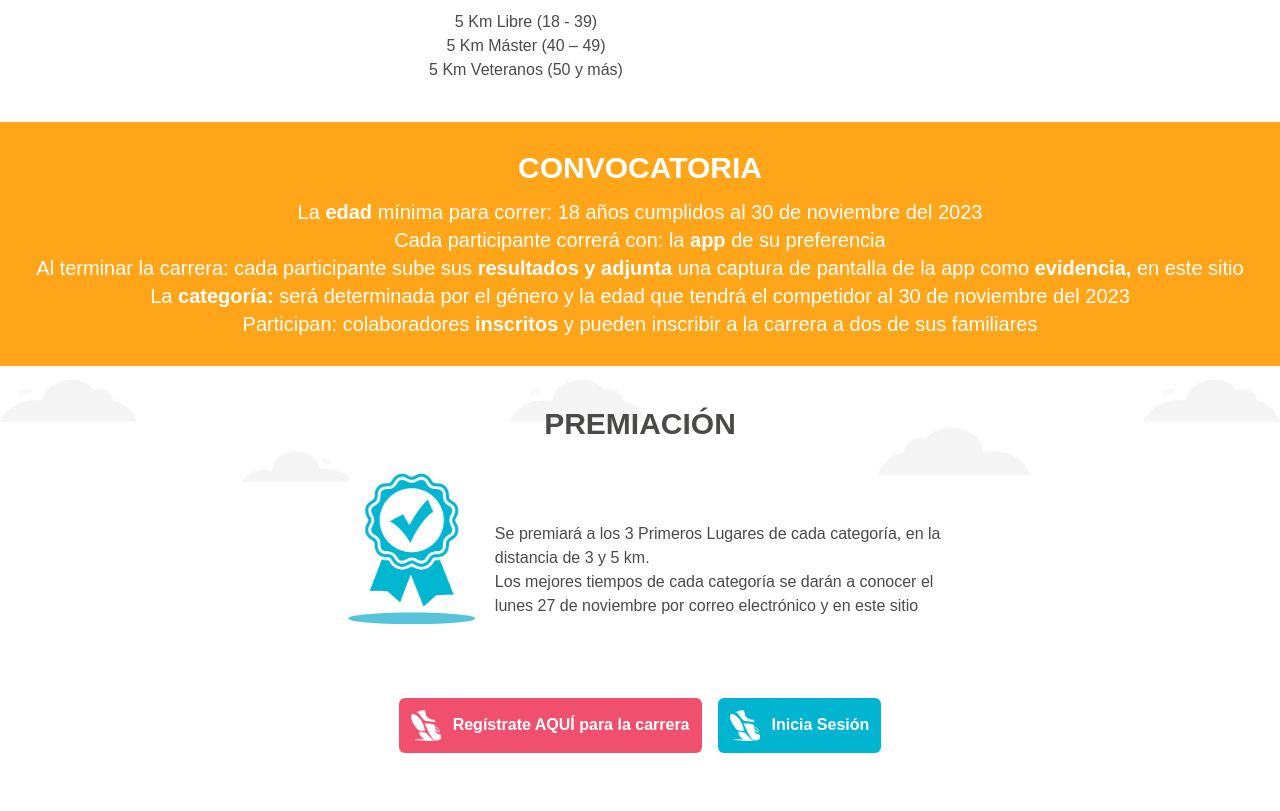
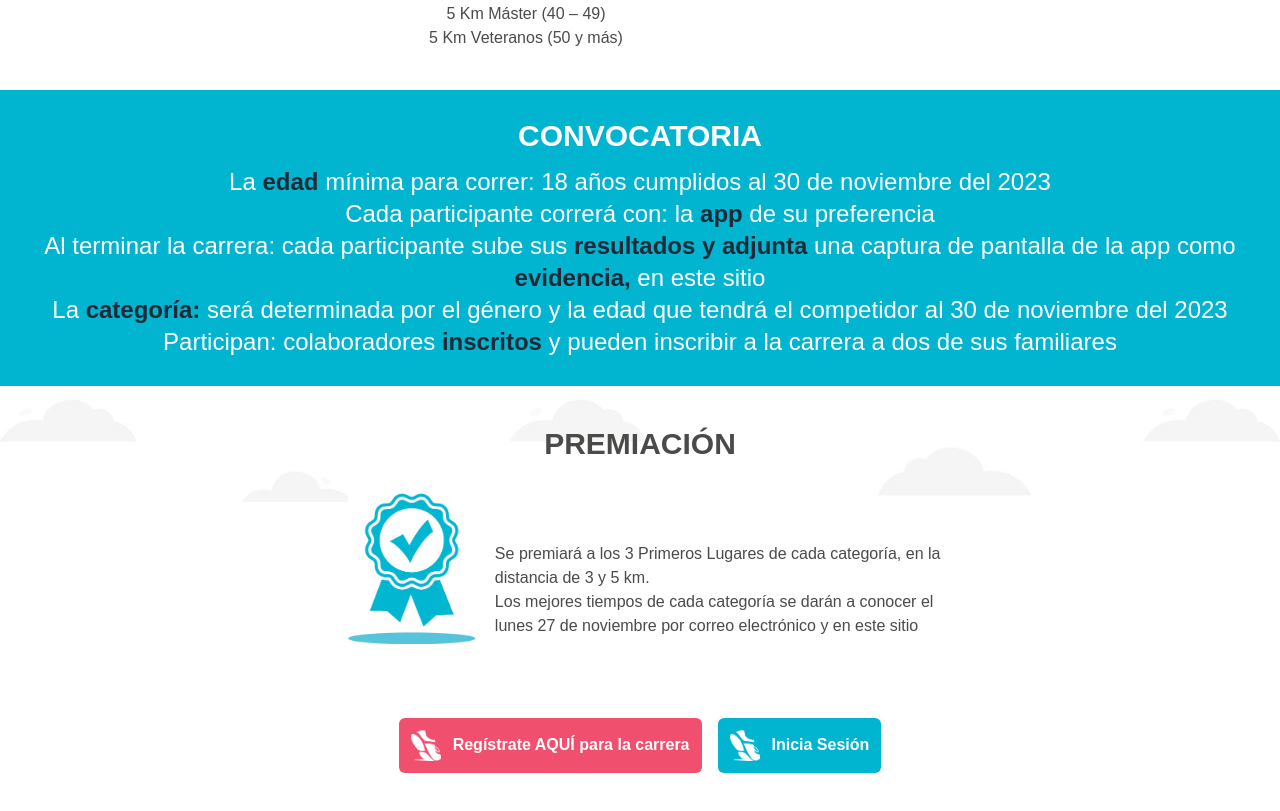
Before and after one commit to davidtoris/runnersapp, a Next.js app: page / in a window 1280 px wide. Shown: the part 1771-2582 px from the top of the page. Built offline with nearby package versions, Linux system fonts and the light colour scheme.

Commit message:
style convocatoria

```diff
--- a/src/app/editRegister/page.tsx
+++ b/src/app/editRegister/page.tsx
@@ -385,7 +385,7 @@ const EditRegister = ({}) => {
                       {errors.edad &&<div className='error'>{errors.edad}</div>}
                     </div>
 
-                    <div className='my-5'>
+                    {/* <div className='my-5'>
                       <div className='label'>Talla de Playera</div>
                       <Field
                         as="select"
@@ -397,7 +397,7 @@ const EditRegister = ({}) => {
                           <option value="xg">XG</option>
                       </Field>
                       {errors.playera &&<div className='error'>{errors.playera}</div>}
-                    </div>
+                    </div> */}
 
                     <div className='my-5'>
                       <div className='label'>Kilómetros a correr</div>
--- a/src/app/page.tsx
+++ b/src/app/page.tsx
@@ -29,7 +29,7 @@ const Home = () => {
 
 
           {/* Presencial */}
-          <div className='bg-blueCustom text-white text-2xl mx-7 p-5 mt-5 md:mt-0 rounded-md w-12/12 md:w-4/12'>
+          <div className='bg-blueCustom text-white text-2xl mx-7 p-5 mt-5 md:mt-0 rounded-md w-12/12 md:w-6/12'>
             {/* <h3 className='uppercase font-bold text-2xl mb-3 text-center'>presencial</h3> */}
             <p className='mb-3 flex items-center justify-center'>
               <FaCalendarAlt className='mr-3'/>Sábado 25 de noviembre 2023</p>
@@ -86,14 +86,14 @@ const Home = () => {
         </div>
       </div>
 
-      <div className='bg-yellowCustom text-white text-left md:text-center p-7 mt-10'>
+      <div className='bg-blueCustom text-white text-left md:text-center p-7 mt-10'>
         <h3 className=' font-extrabold text-3xl mb-3 text-center'>CONVOCATORIA</h3>
-        <ul className='list-disc md:list-none text-xl'>
-        <li>La <span className='font-bold'>edad</span> mínima para correr: 18 años cumplidos al 30 de noviembre del 2023</li>
-        <li>Cada participante correrá con: la <span className='font-bold'>app</span> de su preferencia</li>
-        <li>Al terminar la carrera: cada participante sube sus <span className='font-bold'>resultados y adjunta</span> una captura de pantalla de la app como <span className='font-bold'>evidencia,</span> en este sitio  </li>
-        <li>La <span className='font-bold'>categoría:</span> será determinada por el género y la edad que tendrá el competidor al 30 de noviembre del 2023</li>
-        <li>Participan: colaboradores <span className='font-bold'>inscritos</span> y pueden inscribir a la carrera a dos de sus familiares</li>
+        <ul className='list-disc md:list-none text-2xl'>
+        <li>La <span className='font-bold text-gray-800'>edad</span> mínima para correr: 18 años cumplidos al 30 de noviembre del 2023</li>
+        <li>Cada participante correrá con: la <span className='font-bold text-gray-800'>app</span> de su preferencia</li>
+        <li>Al terminar la carrera: cada participante sube sus <span className='font-bold text-gray-800'>resultados y adjunta</span> una captura de pantalla de la app como <span className='font-bold text-gray-800'>evidencia,</span> en este sitio  </li>
+        <li>La <span className='font-bold text-gray-800'>categoría:</span> será determinada por el género y la edad que tendrá el competidor al 30 de noviembre del 2023</li>
+        <li>Participan: colaboradores <span className='font-bold text-gray-800'>inscritos</span> y pueden inscribir a la carrera a dos de sus familiares</li>
 
         </ul>
 
```
